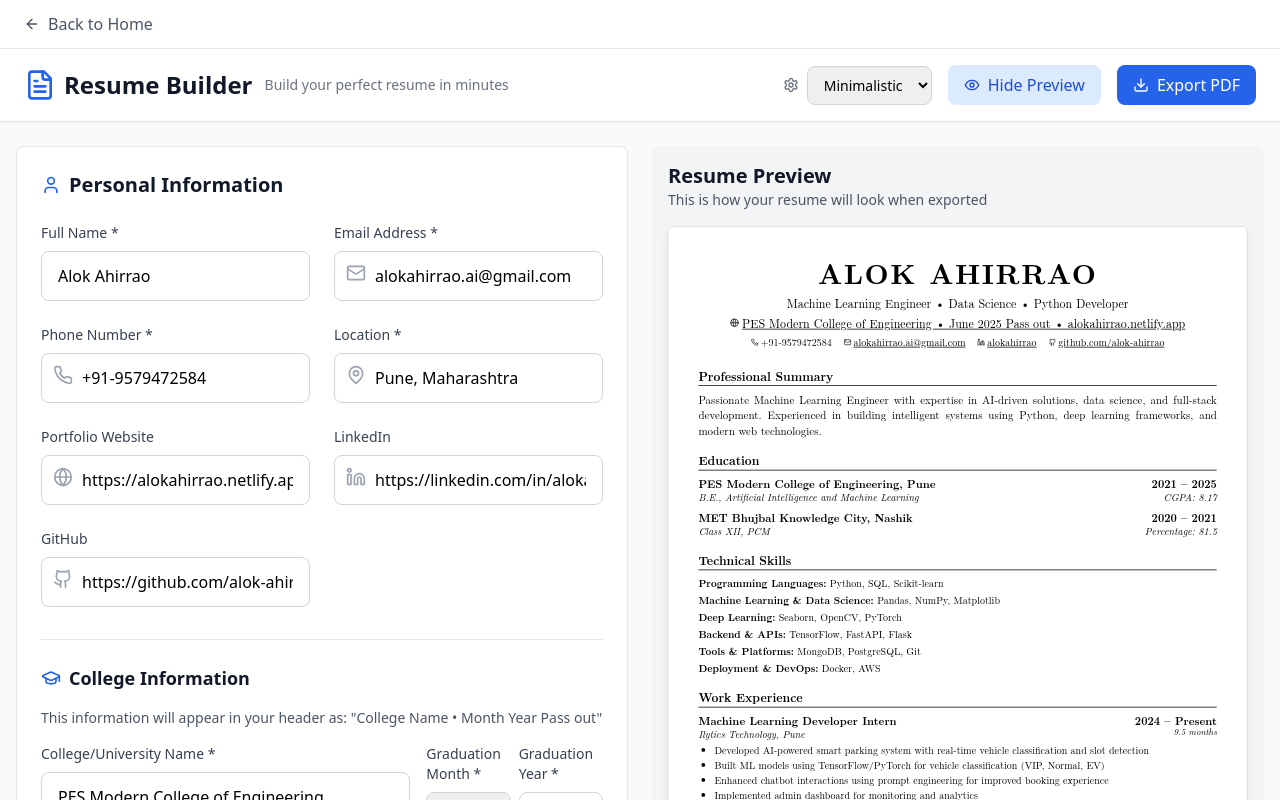
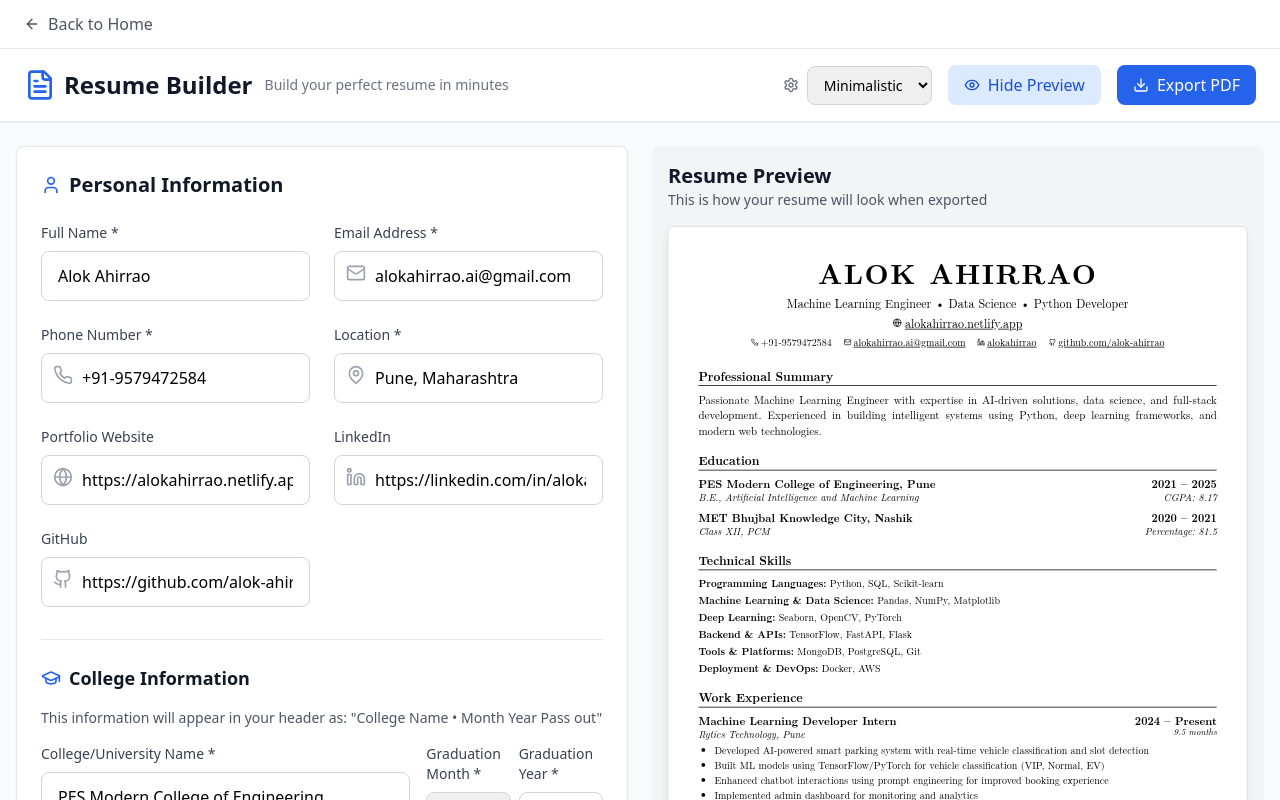
Before and after one commit to UBOT9/resume-builder, a React (Vite) app: page / in a window 1280 px wide. Both pictures are taken after a click on the button "Get Started". Shown: the top 800 px of the page. Built offline with nearby package versions, Linux system fonts and the light colour scheme.

Commit message:
Remove College Line from All Resume Templates

```diff
--- a/src/components/resume/ClassicTemplate.tsx
+++ b/src/components/resume/ClassicTemplate.tsx
@@ -13,21 +13,10 @@ export const ClassicTemplate: React.FC<ClassicTemplateProps> = ({ data }) => {
     return date.toLocaleDateString('en-US', { month: 'long', year: 'numeric' });
   };
 
-  // Generate dynamic header content exactly like reference image
+  // Generate dynamic header content
   const getTopSkillsLine = () => {
     const skills = data.personalInfo.topSkills || ['Machine Learning Engineer', 'Data Science', 'Python Developer'];
     return skills.filter(skill => skill.trim()).join(' • ');
-  };
-
-  const getCollegeLine = () => {
-    const collegeName = data.personalInfo.collegeName || 'PES Modern College of Engineering';
-    const graduationMonth = data.personalInfo.graduationMonth || 'June';
-    const graduationYear = data.personalInfo.graduationYear || '2025';
-    const website = data.personalInfo.website ?
-      data.personalInfo.website.replace('https://', '').replace('http://', '') :
-      'alokahirrao.netlify.app';
-
-    return `${collegeName} • ${graduationMonth} ${graduationYear} Pass out • ${website}`;
   };
 
   return (
@@ -90,7 +79,8 @@ export const ClassicTemplate: React.FC<ClassicTemplateProps> = ({ data }) => {
           {getTopSkillsLine()}
         </p>
 
-        {/* College and portfolio line - EXACTLY like reference image */}
+        {/* Website line */}
+        {data.personalInfo.website && (
           <div style={{
             fontFamily: '"Computer Modern Serif", "Latin Modern Roman", "Times New Roman", "Times", serif',
             fontSize: '12pt',
@@ -107,9 +97,10 @@ export const ClassicTemplate: React.FC<ClassicTemplateProps> = ({ data }) => {
           }}>
             <Globe style={{ width: '12px', height: '12px', flexShrink: 0 }} />
             <span style={{ textDecoration: 'underline', wordBreak: 'break-all' }}>
-            {getCollegeLine()}
+              {data.personalInfo.website.replace('https://', '').replace('http://', '')}
             </span>
           </div>
+        )}
 
         {/* Contact information line - smaller serif font with icons */}
         <div style={{
@@ -155,6 +146,32 @@ export const ClassicTemplate: React.FC<ClassicTemplateProps> = ({ data }) => {
           )}
         </div>
       </div>
+
+      {/* Professional Summary Section - Optional */}
+      {data.personalInfo.summary && (
+        <section style={{ marginBottom: '18pt' }}>
+          <h2 style={{
+            fontFamily: '"Computer Modern Serif", "Latin Modern Roman", "Times New Roman", "Times", serif',
+            fontSize: '14pt',
+            fontWeight: 'bold',
+            color: '#000000',
+            marginBottom: '8pt',
+            borderBottom: '2px solid #000000',
+            paddingBottom: '4pt'
+          }}>
+            PROFESSIONAL SUMMARY
+          </h2>
+          <p style={{
+            fontFamily: '"Computer Modern Serif", "Latin Modern Roman", "Times New Roman", "Times", serif',
+            fontSize: '11pt',
+            color: '#000000',
+            lineHeight: '1.4',
+            textAlign: 'justify'
+          }}>
+            {data.personalInfo.summary}
+          </p>
+        </section>
+      )}
 
       {/* Education Section with marks below year */}
       {data.education.length > 0 && (
--- a/src/components/resume/MinimalisticTemplate.tsx
+++ b/src/components/resume/MinimalisticTemplate.tsx
@@ -30,21 +30,10 @@ export const MinimalisticTemplate: React.FC<MinimalisticTemplateProps> = ({ data
     return `${startYear}`;
   };
 
-  // Generate dynamic header content exactly like reference image
+  // Generate dynamic header content
   const getTopSkillsLine = () => {
     const skills = data.personalInfo.topSkills || ['Machine Learning Engineer', 'Data Science', 'Python Developer'];
     return skills.filter(skill => skill.trim()).join(' • ');
-  };
-
-  const getCollegeLine = () => {
-    const collegeName = data.personalInfo.collegeName || 'PES Modern College of Engineering';
-    const graduationMonth = data.personalInfo.graduationMonth || 'June';
-    const graduationYear = data.personalInfo.graduationYear || '2025';
-    const website = data.personalInfo.website ?
-      data.personalInfo.website.replace('https://', '').replace('http://', '') :
-      'alokahirrao.netlify.app';
-
-    return `${collegeName} • ${graduationMonth} ${graduationYear} Pass out • ${website}`;
   };
 
   return (
@@ -98,7 +87,8 @@ export const MinimalisticTemplate: React.FC<MinimalisticTemplateProps> = ({ data
           {getTopSkillsLine()}
         </p>
 
-        {/* College and website line - EXACTLY like reference image */}
+        {/* Website line */}
+        {data.personalInfo.website && (
           <div style={{
             fontFamily: '"Computer Modern Serif", "Latin Modern Roman", "Times New Roman", "Times", serif',
             fontSize: '12pt',
@@ -114,9 +104,10 @@ export const MinimalisticTemplate: React.FC<MinimalisticTemplateProps> = ({ data
           }}>
             <Globe style={{ width: '12px', height: '12px', flexShrink: 0 }} />
             <span style={{ textDecoration: 'underline' }}>
-            {getCollegeLine()}
+              {data.personalInfo.website.replace('https://', '').replace('http://', '')}
             </span>
           </div>
+        )}
 
         {/* Contact information line */}
         <div style={{
--- a/src/components/resume/ModernTemplate.tsx
+++ b/src/components/resume/ModernTemplate.tsx
@@ -13,21 +13,10 @@ export const ModernTemplate: React.FC<ModernTemplateProps> = ({ data }) => {
     return date.toLocaleDateString('en-US', { month: 'long', year: 'numeric' });
   };
 
-  // Generate dynamic header content exactly like reference image
+  // Generate dynamic header content
   const getTopSkillsLine = () => {
     const skills = data.personalInfo.topSkills || ['Machine Learning Engineer', 'Data Science', 'Python Developer'];
     return skills.filter(skill => skill.trim()).join(' • ');
-  };
-
-  const getCollegeLine = () => {
-    const collegeName = data.personalInfo.collegeName || 'PES Modern College of Engineering';
-    const graduationMonth = data.personalInfo.graduationMonth || 'June';
-    const graduationYear = data.personalInfo.graduationYear || '2025';
-    const website = data.personalInfo.website ?
-      data.personalInfo.website.replace('https://', '').replace('http://', '') :
-      'alokahirrao.netlify.app';
-
-    return `${collegeName} • ${graduationMonth} ${graduationYear} Pass out • ${website}`;
   };
 
   return (
@@ -88,7 +77,8 @@ export const ModernTemplate: React.FC<ModernTemplateProps> = ({ data }) => {
           {getTopSkillsLine()}
         </p>
 
-        {/* College and portfolio line - EXACTLY like reference image */}
+        {/* Website line */}
+        {data.personalInfo.website && (
           <div style={{
             fontFamily: '"Computer Modern Serif", "Latin Modern Roman", "Times New Roman", "Times", serif',
             fontSize: '12pt',
@@ -105,9 +95,10 @@ export const ModernTemplate: React.FC<ModernTemplateProps> = ({ data }) => {
           }}>
             <Globe style={{ width: '12px', height: '12px', flexShrink: 0 }} />
             <span style={{ textDecoration: 'underline', wordBreak: 'break-all' }}>
-            {getCollegeLine()}
+              {data.personalInfo.website.replace('https://', '').replace('http://', '')}
             </span>
           </div>
+        )}
 
         {/* Contact information line - smaller serif font with icons */}
         <div style={{
@@ -158,6 +149,32 @@ export const ModernTemplate: React.FC<ModernTemplateProps> = ({ data }) => {
         <div className="grid grid-cols-1 lg:grid-cols-3 gap-8">
           {/* Main Content */}
           <div className="lg:col-span-2 space-y-8">
+            {/* Professional Summary */}
+            {data.personalInfo.summary && (
+              <section>
+                <h2 style={{
+                  fontFamily: '"Computer Modern Serif", "Latin Modern Roman", "Times New Roman", "Times", serif',
+                  fontSize: '14pt',
+                  fontWeight: 'bold',
+                  color: '#000000',
+                  marginBottom: '8pt',
+                  paddingBottom: '4pt',
+                  borderBottom: '2px solid #2563eb'
+                }}>
+                  Professional Summary
+                </h2>
+                <p style={{
+                  fontFamily: '"Computer Modern Serif", "Latin Modern Roman", "Times New Roman", "Times", serif',
+                  fontSize: '11pt',
+                  color: '#000000',
+                  lineHeight: '1.4',
+                  textAlign: 'justify'
+                }}>
+                  {data.personalInfo.summary}
+                </p>
+              </section>
+            )}
+
             {/* Experience */}
             {data.experience.length > 0 && (
               <section>
```
Lines whose indentation alone changed are shown as unchanged.
